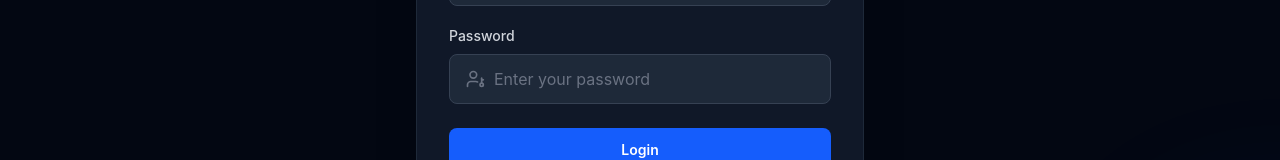
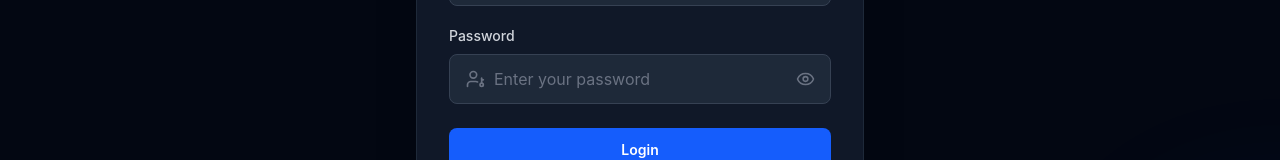
Before and after one commit to sandip-kushwaha/HMS-frontend, a React (Vite) app: page /login in a window 1280 px wide. Shown: the part 428-588 px from the top of the page. Built offline with nearby package versions, Linux system fonts and the light colour scheme; no server answers.

Commit message:
feat: Enhance Login component with password visibility toggle and improve error handling display

```diff
--- a/src/pages/auth/Login.jsx
+++ b/src/pages/auth/Login.jsx
@@ -2,12 +2,14 @@ import React from "react";
 import { useNavigate } from "react-router-dom";
 import { useAuth } from "../../context/AuthContext";
 import { useState } from "react";
-import { AtSign, UserKey } from "lucide-react";
+import { AtSign, Eye, EyeOff, UserKey } from "lucide-react";
 
 const Login = () => {
   const navigate = useNavigate();
 
   const { login } = useAuth();
+
+  const [showPassword, setShowPassword] = useState(false);
 
   const [formData, setFormData] = useState({
     email: "",
@@ -41,10 +43,7 @@ const Login = () => {
     try {
       setLoading(true);
 
-      const response = await login(
-        formData.email,
-        formData.password
-      );
+      const response = await login(formData.email, formData.password);
 
       const user = response.data.user;
 
@@ -60,9 +59,7 @@ const Login = () => {
       }
     } catch (error) {
       setError(
-        error.response?.data?.message ||
-          error.message ||
-          "Login failed"
+        error.response?.data?.message || error.message || "Login failed",
       );
     } finally {
       setLoading(false);
@@ -71,7 +68,6 @@ const Login = () => {
 
   return (
     <div className="min-h-screen bg-gray-950 flex items-center justify-center px-4">
-
       {/* Background Decoration */}
       <div className="absolute inset-0 overflow-hidden pointer-events-none">
         <div className="absolute -top-40 -left-40 h-80 w-80 rounded-full bg-blue-600/10 blur-3xl" />
@@ -80,25 +76,19 @@ const Login = () => {
 
       {/* Login Card */}
       <div className="relative w-full max-w-md">
-
         <div className="overflow-hidden rounded-2xl border border-gray-800 bg-gray-900 shadow-2xl">
-
           {/* Header */}
           <div className="border-b border-gray-800 px-6 py-7 text-center">
-
             {/* Logo */}
             <div className="mx-auto flex h-16 w-16 items-center justify-center rounded-2xl bg-blue-500/10 text-3xl">
               🏨
             </div>
 
-            <h1 className="mt-5 text-3xl font-bold text-white">
-              Welcome Back
-            </h1>
+            <h1 className="mt-5 text-3xl font-bold text-white">Welcome Back</h1>
 
             <p className="mt-2 text-sm text-gray-400">
               Sign in to your account to continue
             </p>
-
           </div>
 
           {/* Form */}
@@ -106,21 +96,14 @@ const Login = () => {
             {/* Error */}
             {error && (
               <div className="mb-5 flex items-start gap-3 rounded-lg border border-red-500/20 bg-red-500/10 px-4 py-3 text-sm text-red-400">
+                <span className="text-base">⚠</span>
 
-                <span className="text-base">
-                  ⚠
-                </span>
-
-                <p>
-                  {error}
-                </p>
-
+                <p>{error}</p>
               </div>
             )}
 
             {/* Email */}
             <div className="mb-5">
-
               <label
                 htmlFor="email"
                 className="mb-2 block text-sm font-medium text-gray-300"
@@ -129,9 +112,8 @@ const Login = () => {
               </label>
 
               <div className="relative">
-
                 <span className="absolute left-4 top-1/2 -translate-y-1/2 text-gray-500">
-                  <AtSign size={18}/>
+                  <AtSign size={18} />
                 </span>
 
                 <input
@@ -144,14 +126,11 @@ const Login = () => {
                   placeholder="Enter your email"
                   disabled={loading}
                 />
-
               </div>
-
             </div>
 
             {/* Password */}
             <div className="mb-6">
-
               <label
                 htmlFor="password"
                 className="mb-2 block text-sm font-medium text-gray-300"
@@ -160,24 +139,30 @@ const Login = () => {
               </label>
 
               <div className="relative">
-
                 <span className="absolute left-4 top-1/2 -translate-y-1/2 text-gray-500">
-                  <UserKey size={20}/>
+                  <UserKey size={20} />
                 </span>
 
                 <input
                   id="password"
                   className="w-full rounded-lg border border-gray-700 bg-gray-800 py-3 pl-11 pr-4 text-m text-white outline-none transition placeholder:text-gray-500 focus:border-blue-500 focus:ring-1 focus:ring-blue-500 disabled:cursor-not-allowed disabled:opacity-50"
-                  type="password"
+                  type={showPassword ? "text" : "password"}
                   name="password"
                   value={formData.password}
                   onChange={handleChange}
                   placeholder="Enter your password"
                   disabled={loading}
                 />
-
+                <button
+                  type="button"
+                  onClick={() => setShowPassword((prev) => !prev)}
+                  disabled={loading}
+                  aria-label={showPassword ? "Hide password" : "Show password"}
+                  className="absolute right-4 top-1/2 -translate-y-1/2 text-gray-500 transition hover:text-gray-300 disabled:cursor-not-allowed disabled:opacity-50"
+                >
+                  {showPassword ? <EyeOff size={19} /> : <Eye size={19} />}
+                </button>
               </div>
-
             </div>
 
             {/* Login Button */}
@@ -188,32 +173,21 @@ const Login = () => {
             >
               {loading ? (
                 <span className="flex items-center justify-center gap-2">
-
                   <span className="h-4 w-4 animate-spin rounded-full border-2 border-white/30 border-t-white" />
-
                   Logging in...
-
                 </span>
               ) : (
                 "Login"
               )}
             </button>
-
           </form>
 
           {/* Footer */}
           <div className="border-t border-gray-800 px-6 py-4 text-center">
-
-            <p className="text-xs text-gray-500">
-              Secure staff login
-            </p>
-
+            <p className="text-xs text-gray-500">Secure staff login</p>
           </div>
-
         </div>
-
       </div>
-
     </div>
   );
 };
```
